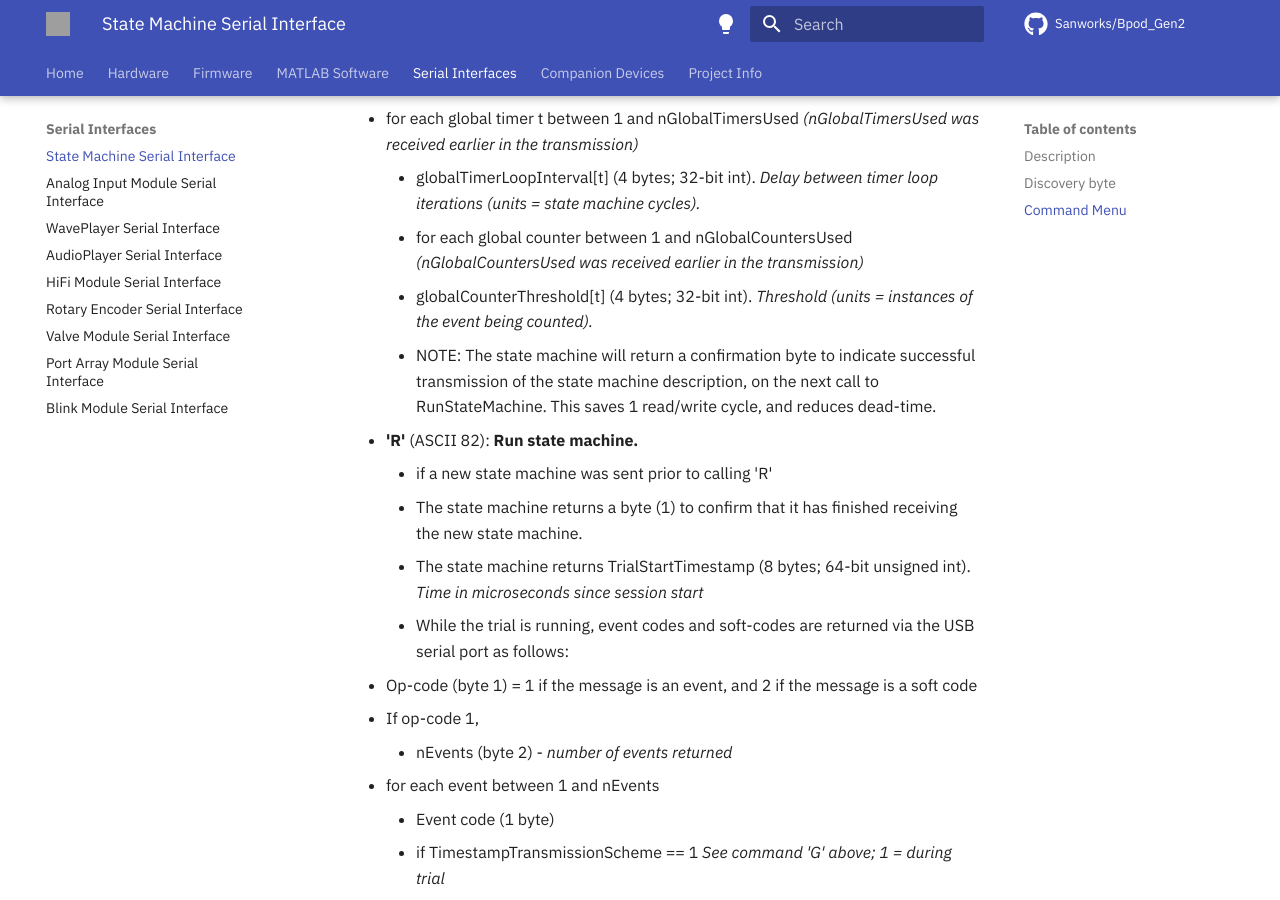
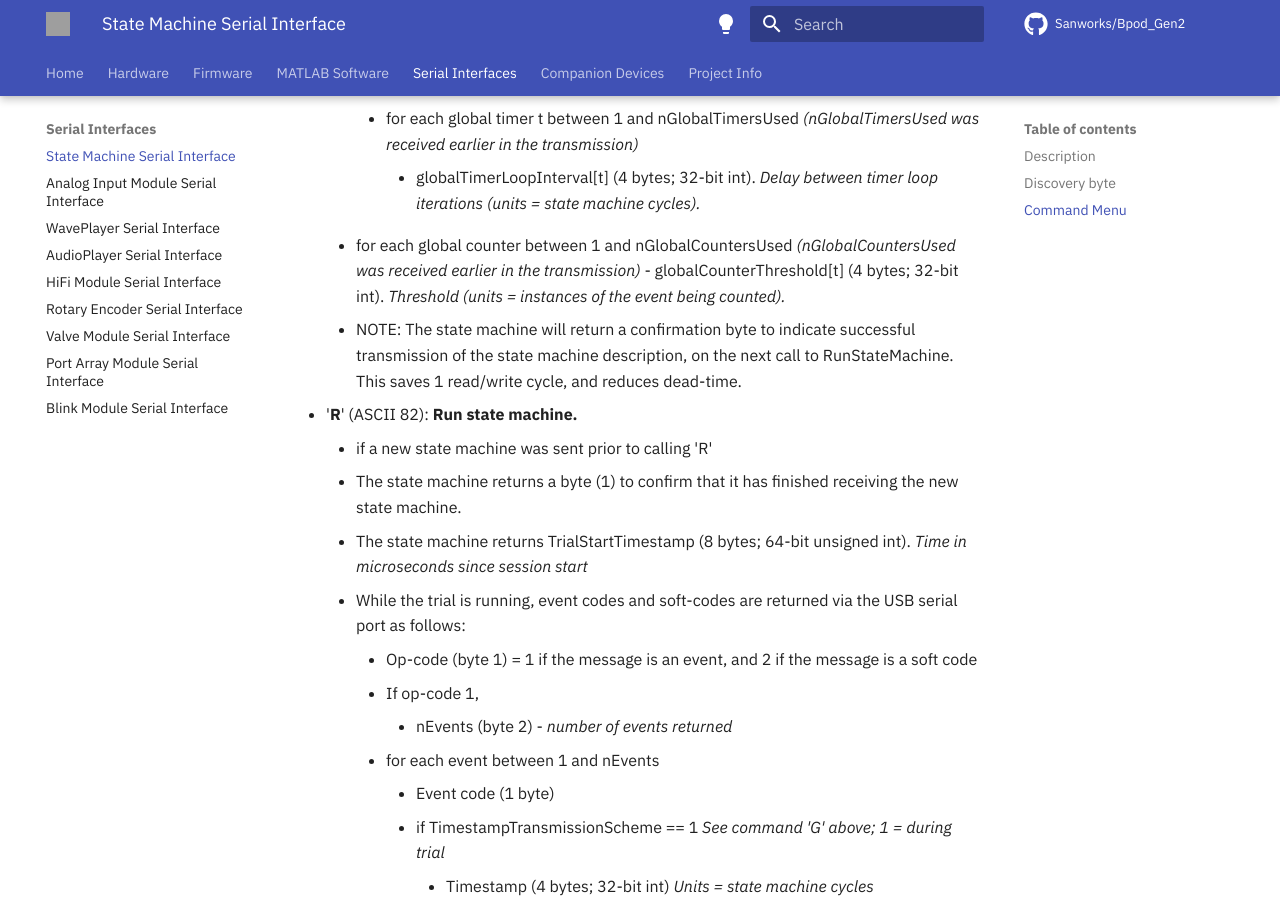
Before and after one commit to sanworks/Bpod_Wiki, an MkDocs documentation site: the page built from docs/serial-interfaces/fsm-serial-interface-v18.md, in a window 1280 px wide and 900 px high, scrolled down 11301 px. Built offline with MkDocs 1.6.1 and Material for MkDocs 9.7.7, drawn with Linux system fonts in a browser that asks for light colours; some web fonts are replaced; comment, search, counter and statistics services are not loaded; grey boxes are pictures that could not be loaded.

Commit message:
Small corrections to indenting; command 'Z' accidentally was merged with the 'X' command, moved it to new line

```diff
--- a/docs/serial-interfaces/fsm-serial-interface-v18.md
+++ b/docs/serial-interfaces/fsm-serial-interface-v18.md
@@ -210,7 +210,7 @@
     - for each state between 1 and nStates
         - globalCounterReset(1-byte). _Defines the index of the global counter to reset in each state._
     - _NOTE: The next section of the state machine description expects a different datatype for several variables, depending on how many global timers are supported by the state machine: byte (if < 9), 16-bit unsigned int (if < 17), 32-bit unsigned int (otherwise, up to 32). This compression allows Bpod firmware to support state machine versions with less internal memory._
-    * if nGlobalTimers < 9 Note: _nGlobalTimers was received with the state machine hardware description; (see 'H' above)._
+    - if nGlobalTimers < 9 Note: _nGlobalTimers was received with the state machine hardware description; (see 'H' above)._
         - for each state between 1 and nStates
             - globalTimerTrig (1-byte). _Bits of globalTimerTrig indicate the global timers to trigger in each state_
         - for each state between 1 and nStates
@@ -231,8 +231,7 @@
             - globalTimerCancel (2-byte; 32-bit unsigned int). _Bits of globalTimerTrig indicate the global timers to cancel in each state_
             - for each global timer between 1 and nGlobalTimersUsed _(nGlobalTimersUsed was received earlier in the transmission)_
                 - globalTimerOnsetTriggers (2-byte; 32-bit unsigned int) _Bits of globalTimerOnsetTriggers indicate other global timers to trigger after the current timer's onset delay._
-    * end if
-
+    - end if
         - for each state s between 1 and nStates
             - stateTimer\[s\] (4 bytes; 32-bit int). _This state's internal timer (units = state machine cycles, 1 cycle = timerPeriod returned from 'H' above)._
         - for each global timer t between 1 and nGlobalTimersUsed _(nGlobalTimersUsed was received earlier in the transmission)_
@@ -244,7 +243,8 @@
     - for each global counter between 1 and nGlobalCountersUsed _(nGlobalCountersUsed was received earlier in the transmission)_
             - globalCounterThreshold\[t\] (4 bytes; 32-bit int). _Threshold (units = instances of the event being counted)._
     - NOTE: The state machine will return a confirmation byte to indicate successful transmission of the state machine description, on the next call to RunStateMachine. This saves 1 read/write cycle, and reduces dead-time.
-- **'R'** (ASCII 82): **Run state machine.**
+
+- '**R**' (ASCII 82): **Run state machine.**
     - if a new state machine was sent prior to calling 'R'
     - The state machine returns a byte (1) to confirm that it has finished receiving the new state machine.
     - The state machine returns TrialStartTimestamp (8 bytes; 64-bit unsigned int). _Time in microseconds since session start_
@@ -268,6 +268,6 @@
 - '**X**' (ASCII 88): **Force-exit the currently running state machine, and return the partial trial's data**.
     - No data follows.
     - The state machine then returns the data in same format as for 'R' command above.
-    **'Z'** (ASCII 90): **Disconnect state machine from the USB serial port**.
+- **'Z'** (ASCII 90): **Disconnect state machine from the USB serial port**.
     - No data follows.
     - This resets several program variables to prepare the state machine for its next connection
```
